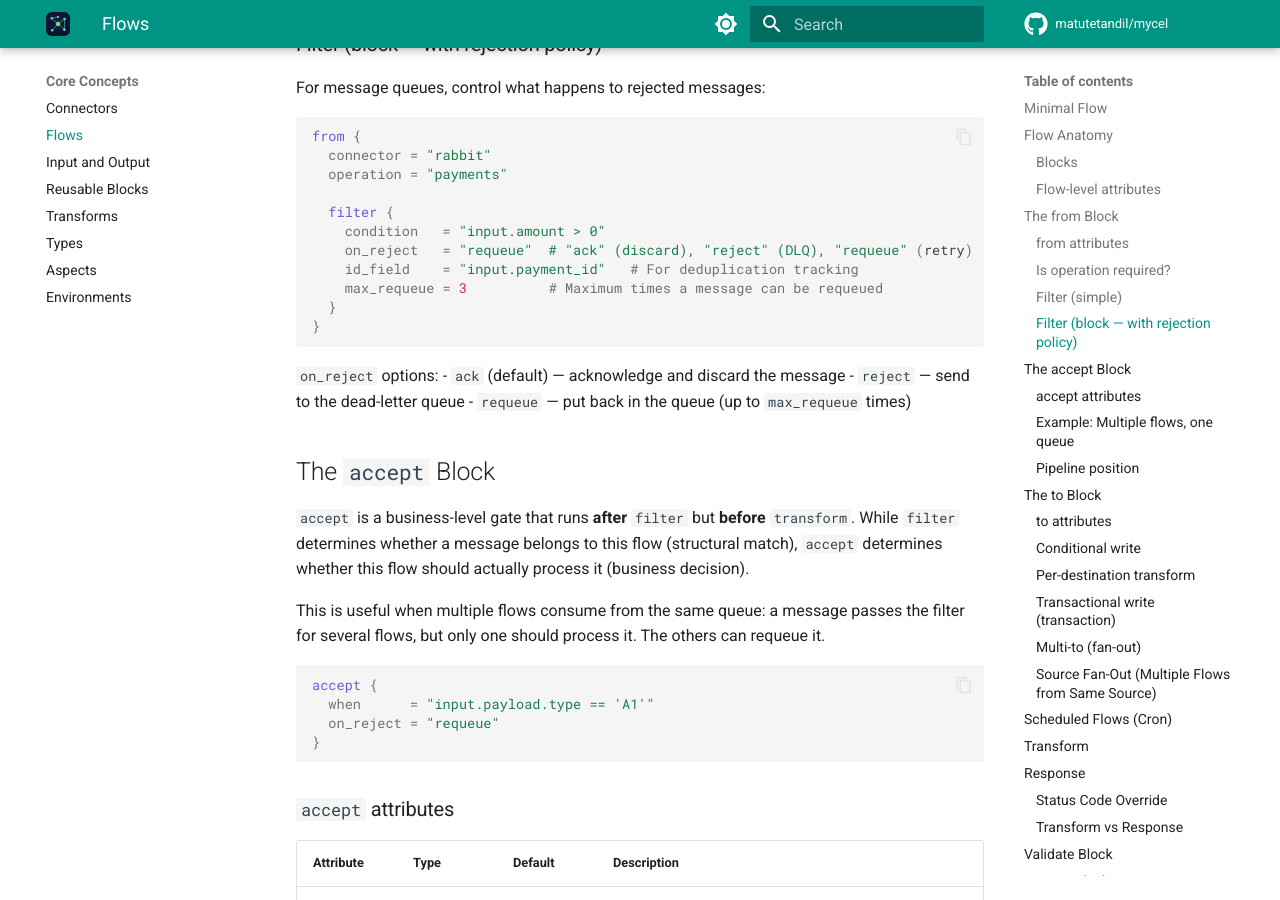
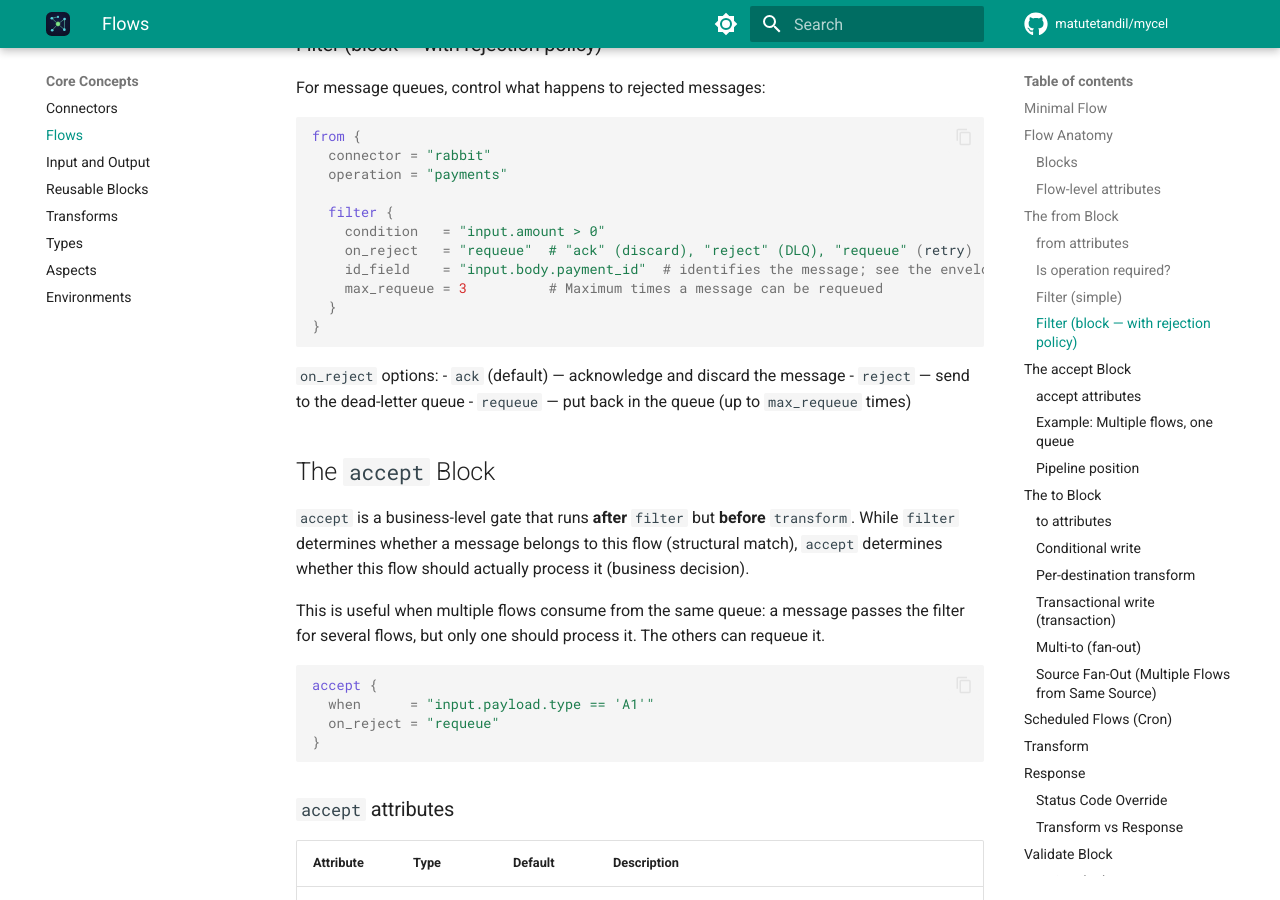
Before and after one commit to matutetandil/mycel, an MkDocs documentation site: the page built from docs/core-concepts/flows.md, in a window 1280 px wide and 900 px high, scrolled down 4819 px. Built offline with MkDocs 1.6.1 and Material for MkDocs 9.7.7, drawn with Linux system fonts in a browser that asks for light colours; comment, search, counter and statistics services are not loaded.

Commit message:
Say that a queue message arrives wrapped, everywhere it is read
A RabbitMQ delivery reaches a flow as {body, headers, properties, routing_key,
exchange}, built unconditionally by the consumer, so a filter, a dedupe key, an
id_field and a transform all read input.body.<field>.

The production consumers already do this — examples/dedupe, which is a copy of
a real one, reads input.body.payload.* throughout — so this is not a runtime
bug and the envelope is deliberately left alone: flattening it to make the
examples true would break every working consumer.

The writing was what disagreed with itself. The RabbitMQ section of the source
reference described the envelope correctly, while the two consumer flows in
examples/mq read input.order_id, and three pages showed
id_field = "input.payment_id" for a message-queue source. Those are corrected;
nothing else changed. All 81 example configurations still validate.

```diff
--- a/docs/core-concepts/flows.md
+++ b/docs/core-concepts/flows.md
@@ -169,7 +169,7 @@ from {
   filter {
     condition   = "input.amount > 0"
     on_reject   = "requeue"  # "ack" (discard), "reject" (DLQ), "requeue" (retry)
-    id_field    = "input.payment_id"   # For deduplication tracking
+    id_field    = "input.body.payment_id"  # identifies the message; see the envelope below
     max_requeue = 3          # Maximum times a message can be requeued
   }
 }
```
Also changed, not shown: DISCREPANCIES.md (+1 -0 lines), docs/reference/configuration.md (+1 -1 lines), docs/reference/source-properties.md (+1 -1 lines), 1 other file.
